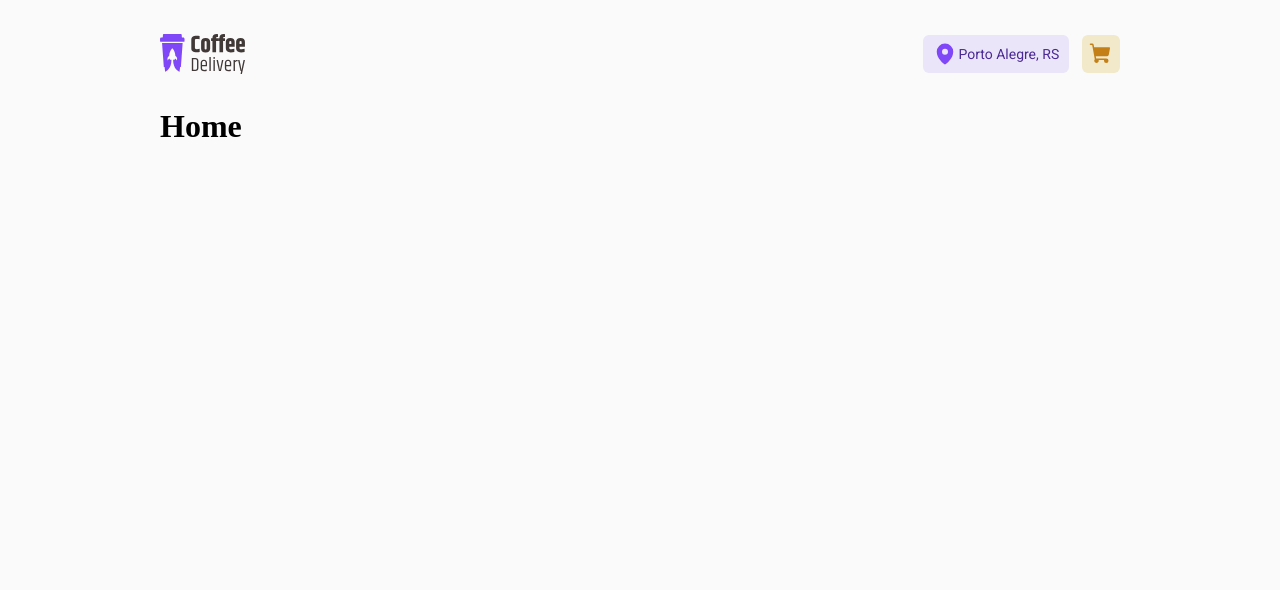
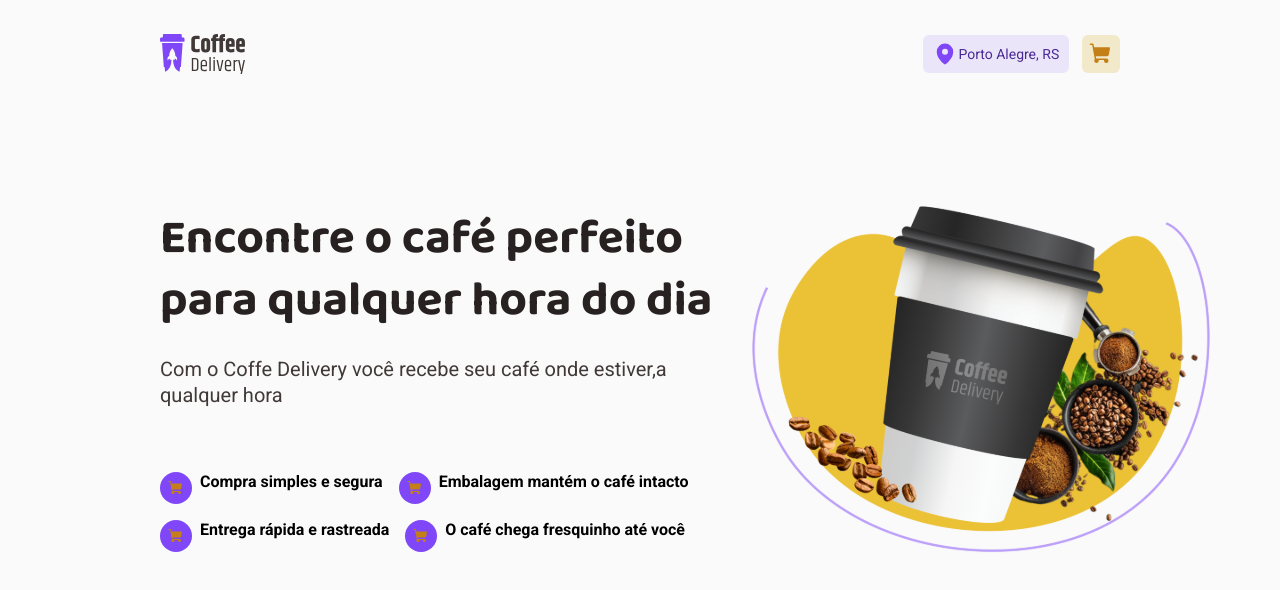
Before and after one commit to yujiarima17/coffe_delivery_react, a React (Vite) app: page / in a window 1280 px wide. Shown: the top 590 px of the page. Built offline with nearby package versions, Linux system fonts and the light colour scheme.

Commit message:
intro home component done

```diff
--- /dev/null
+++ b/src/pages/Home/components/Intro/index.tsx
@@ -0,0 +1,50 @@
+import { IntroContainer, IntroIcons, IntroInfo } from './styles'
+import banner from '../../../../assets/banner.svg'
+import { ShoppingCart } from 'phosphor-react'
+export function Intro() {
+  return (
+    <IntroContainer>
+      <IntroInfo>
+        <section className="intro-text">
+          <div className="title">
+            <p>Encontre o café perfeito</p>
+            <p>para qualquer hora do dia</p>
+          </div>
+
+          <div className="subtitle">
+            <p> Com o Coffe Delivery você recebe seu café onde estiver,a</p>
+            <p>qualquer hora</p>
+          </div>
+        </section>
+        <section className="icons">
+          <IntroIcons>
+            <span>
+              <ShoppingCart color="#C47F17" weight="fill" />
+            </span>
+            <p>Compra simples e segura</p>
+          </IntroIcons>
+          <IntroIcons>
+            <span>
+              <ShoppingCart color="#C47F17" weight="fill" />
+            </span>
+            <p>Embalagem mantém o café intacto</p>
+          </IntroIcons>
+          <IntroIcons>
+            <span>
+              <ShoppingCart color="#C47F17" weight="fill" />
+            </span>
+            <p>Entrega rápida e rastreada</p>
+          </IntroIcons>
+          <IntroIcons>
+            <span>
+              <ShoppingCart color="#C47F17" weight="fill" />
+            </span>
+            <p>O café chega fresquinho até você</p>
+          </IntroIcons>
+        </section>
+      </IntroInfo>
+
+      <img src={banner} alt="" />
+    </IntroContainer>
+  )
+}
--- /dev/null
+++ b/src/pages/Home/components/Intro/styles.ts
@@ -0,0 +1,56 @@
+import styled from 'styled-components'
+
+export const IntroContainer = styled.div`
+  display: flex;
+  justify-content: space-between;
+  align-items: center;
+  height: 34rem;
+`
+export const IntroInfo = styled.div`
+  display: flex;
+  width: 36.75rem;
+  flex-direction: column;
+  gap: 4rem;
+  section.icons {
+    display: flex;
+    gap: 1rem;
+    width: 36.43rem;
+    flex-wrap: wrap;
+  }
+  section.intro-text {
+    display: flex;
+    flex-direction: column;
+    gap: 1.5rem;
+    div.title {
+      display: flex;
+      line-height: 130%;
+      flex-direction: column;
+      font-size: 48px;
+      font-family: 'Baloo 2', sans-serif;
+      font-weight: bolder;
+      color: ${(props) => props.theme['base-title']};
+    }
+    div.subtitle {
+      line-height: 130%;
+      font-size: 20px;
+      font-family: 'Roboto', sans-serif;
+      color: ${(props) => props.theme['base-subtitle']};
+    }
+  }
+`
+export const IntroIcons = styled.div`
+  display: flex;
+  gap: 0.5rem;
+  font-size: 16px;
+  font-family: 'Roboto', sans-serif;
+  font-weight: bold;
+  span {
+    background: ${(props) => props.theme.purple};
+    border-radius: 9999px;
+    display: flex;
+    align-items: center;
+    justify-content: center;
+    height: 32px;
+    width: 32px;
+  }
+`
--- a/src/pages/Home/index.tsx
+++ b/src/pages/Home/index.tsx
@@ -1,3 +1,10 @@
+import { Intro } from './components/Intro'
+import { HomeContainer } from './styles'
+
 export function Home() {
-  return <h1>Home</h1>
+  return (
+    <HomeContainer>
+      <Intro></Intro>
+    </HomeContainer>
+  )
 }
--- a/src/pages/Home/styles.ts
+++ b/src/pages/Home/styles.ts
@@ -0,0 +1,6 @@
+import styled from 'styled-components'
+export const HomeContainer = styled.main`
+  display: flex;
+  gap: 1rem;
+  flex-direction: column;
+`
```
